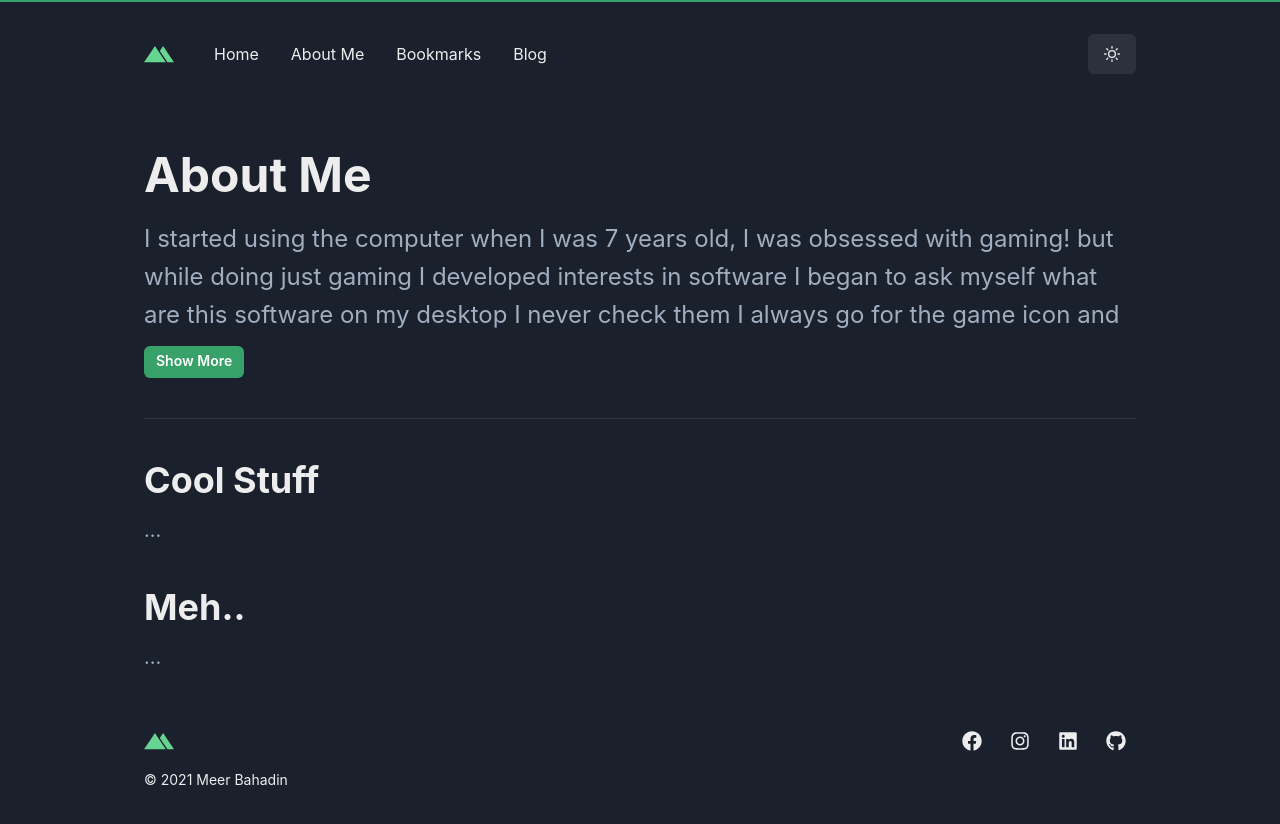
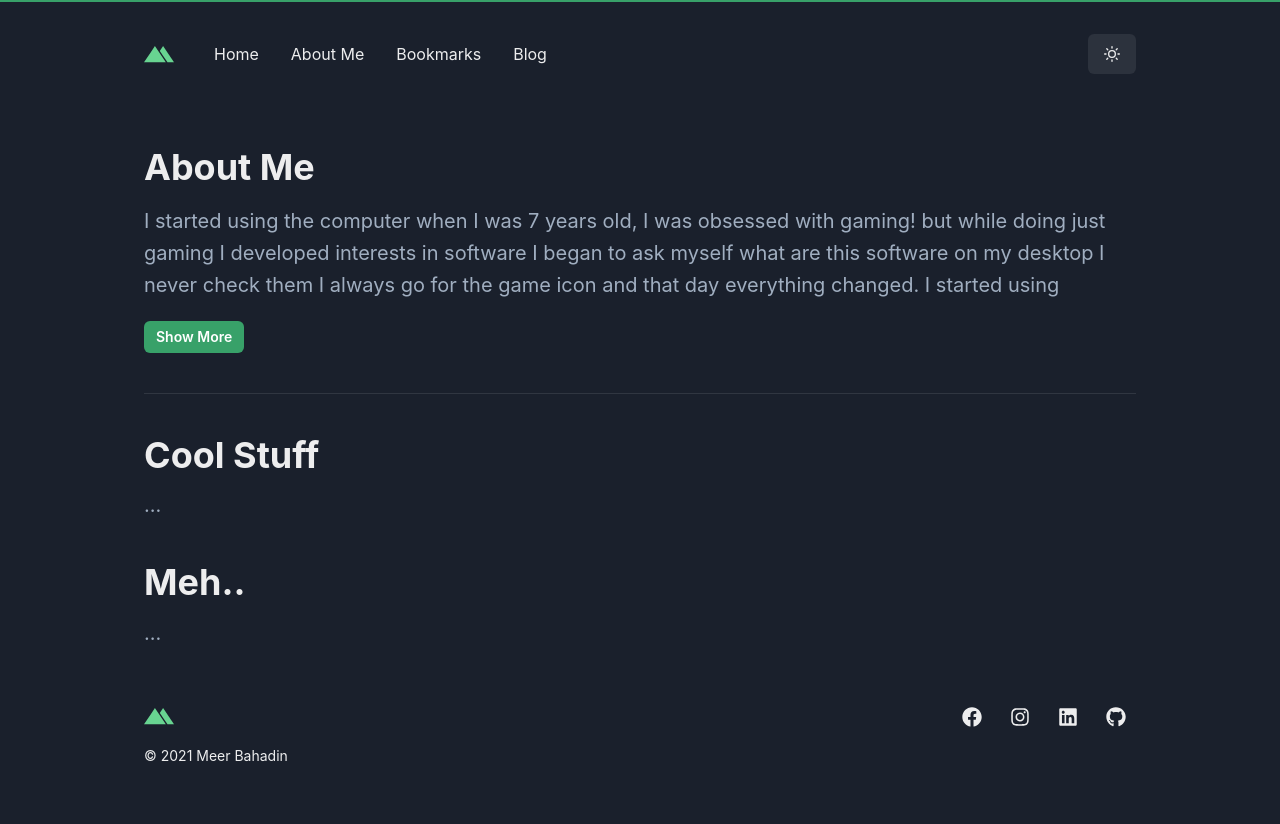
Before and after one commit to wainnyta/softwarearchitek.com, a Next.js app: page /about in a window 1280 px wide. Shown: the top 824 px of the page. Built offline with nearby package versions, Linux system fonts and the light colour scheme.

Commit message:
smalled about font size

```diff
--- a/pages/about.js
+++ b/pages/about.js
@@ -30,13 +30,13 @@ const About = () => {
             <Box>
               <Heading
                 as="h1"
-                fontSize={{ base: '28px', md: '40px', lg: '48px' }}
+                fontSize={{ base: '24px', md: '30px', lg: '36px' }}
                 mb={4}
               >
                 About Me
               </Heading>
-              <Collapse in={show} startingHeight={110}>
-                <Paragraph fontSize="2xl" lineHeight={1.6}>
+              <Collapse in={show} startingHeight={100}>
+                <Paragraph fontSize="xl" lineHeight={1.6}>
                   I started using the computer when I was 7 years old, I was
                   obsessed with gaming! but while doing just gaming I developed
                   interests in software I began to ask myself what are this
```
